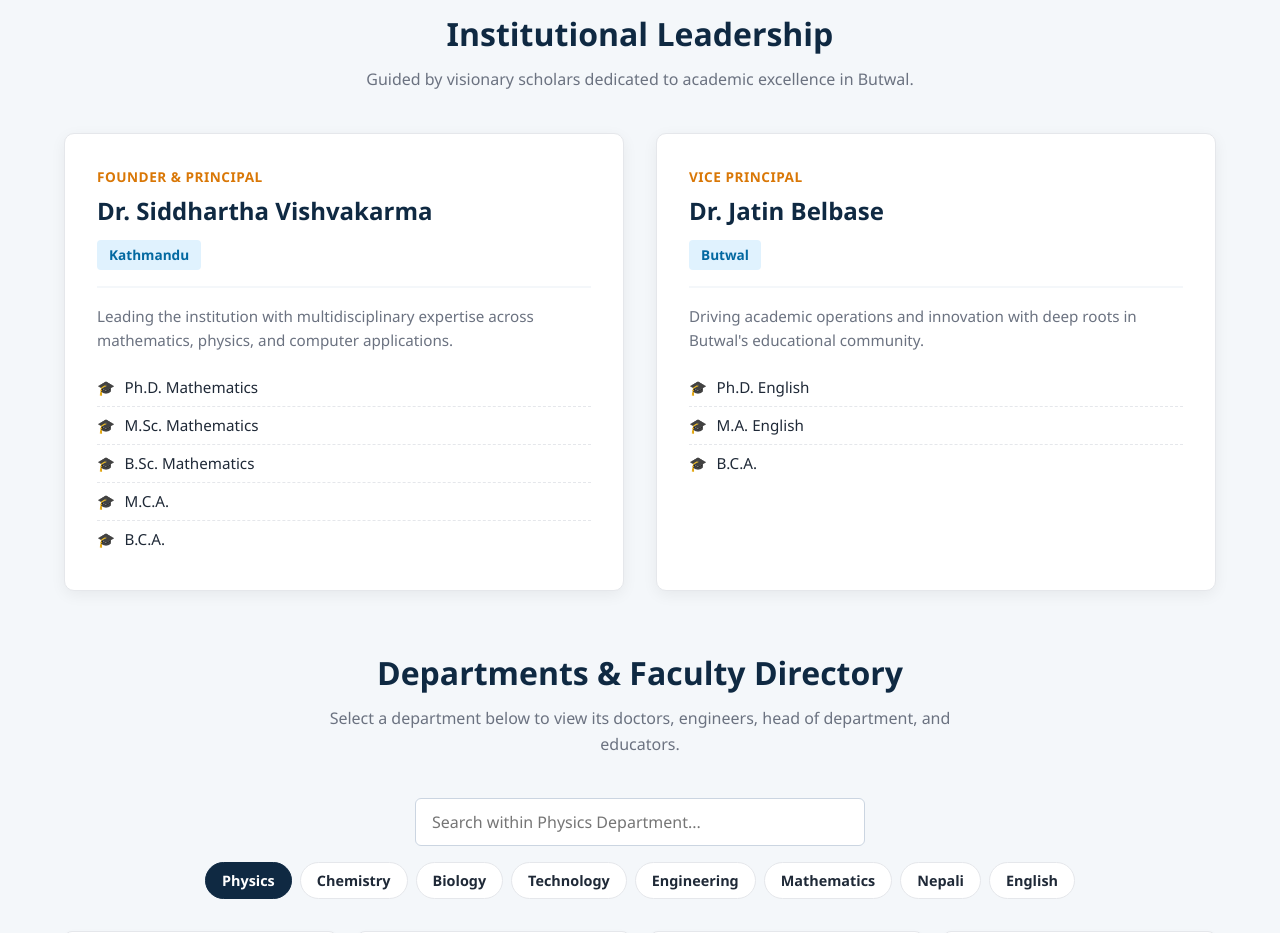
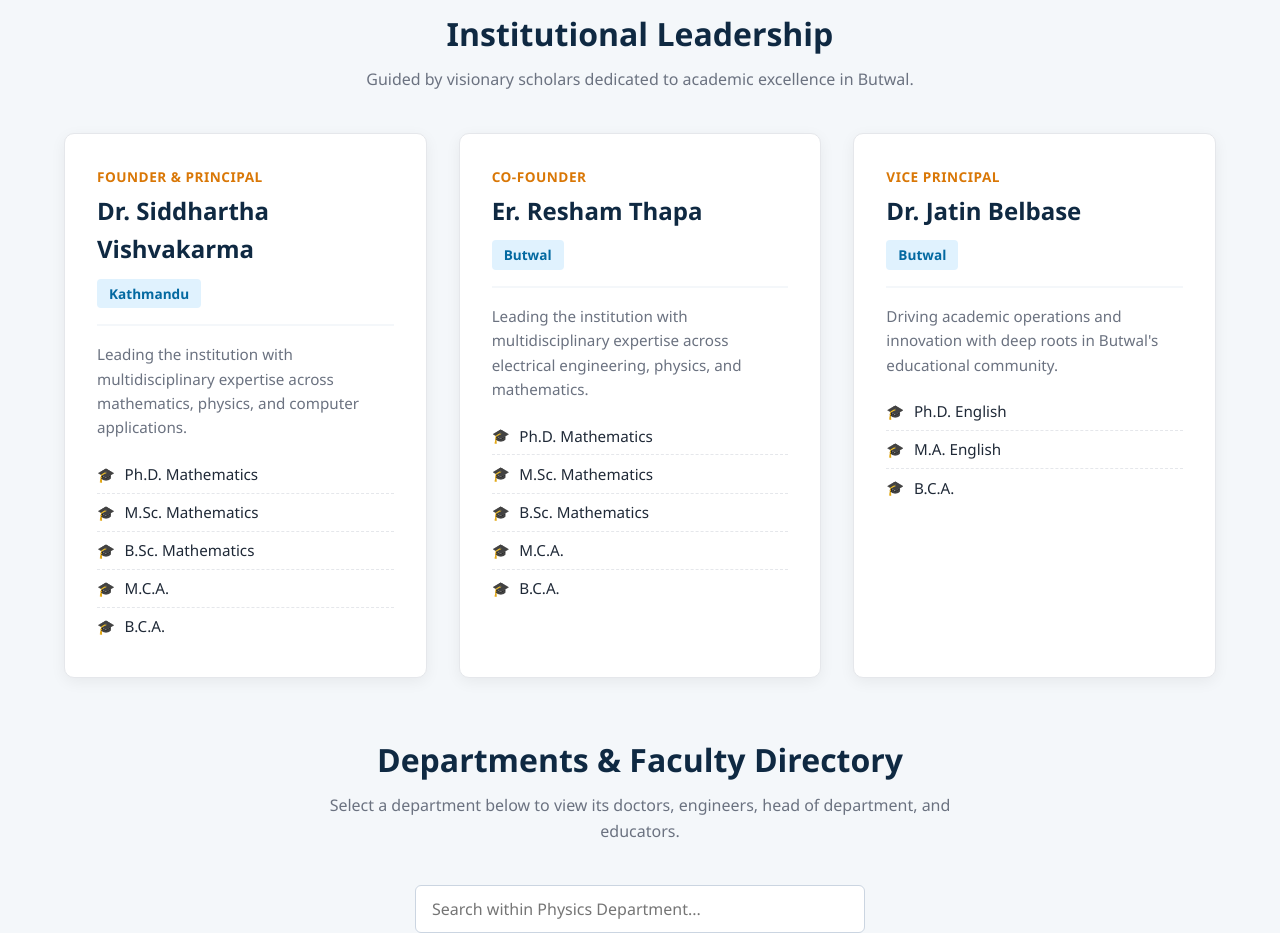
Before and after one commit to sanjumath/Siddhartha-STEM-College, a plain HTML site: page index.html in a window 1280 px wide. Shown: the part 1180-2113 px from the top of the page. Drawn offline with Linux system fonts and the light colour scheme.

Commit message:
update index.html

```diff
--- a/index.html
+++ b/index.html
@@ -106,7 +106,25 @@
                 </ul>
             </div>
 
-
+            <div class="leader-card">
+                <div class="leader-header">
+                    <div class="leader-role">
+                        Co-Founder
+                    </div>
+                    <h3>Er. Resham Thapa</h3>
+                    <span class="edu-origin">Butwal</span>
+                </div>
+                <p class="leader-desc">
+                    Leading the institution with multidisciplinary expertise across electrical engineering, physics, and mathematics.
+                </p>
+                <ul class="degree-list">
+                    <li>Ph.D. Mathematics</li>
+                    <li>M.Sc. Mathematics</li>
+                    <li>B.Sc. Mathematics</li>
+                    <li>M.C.A.</li>
+                    <li>B.C.A.</li>
+                </ul>
+            </div>
 
             <div class="leader-card">
                 <div class="leader-header">
```
Lines whose indentation alone changed are shown as unchanged.
